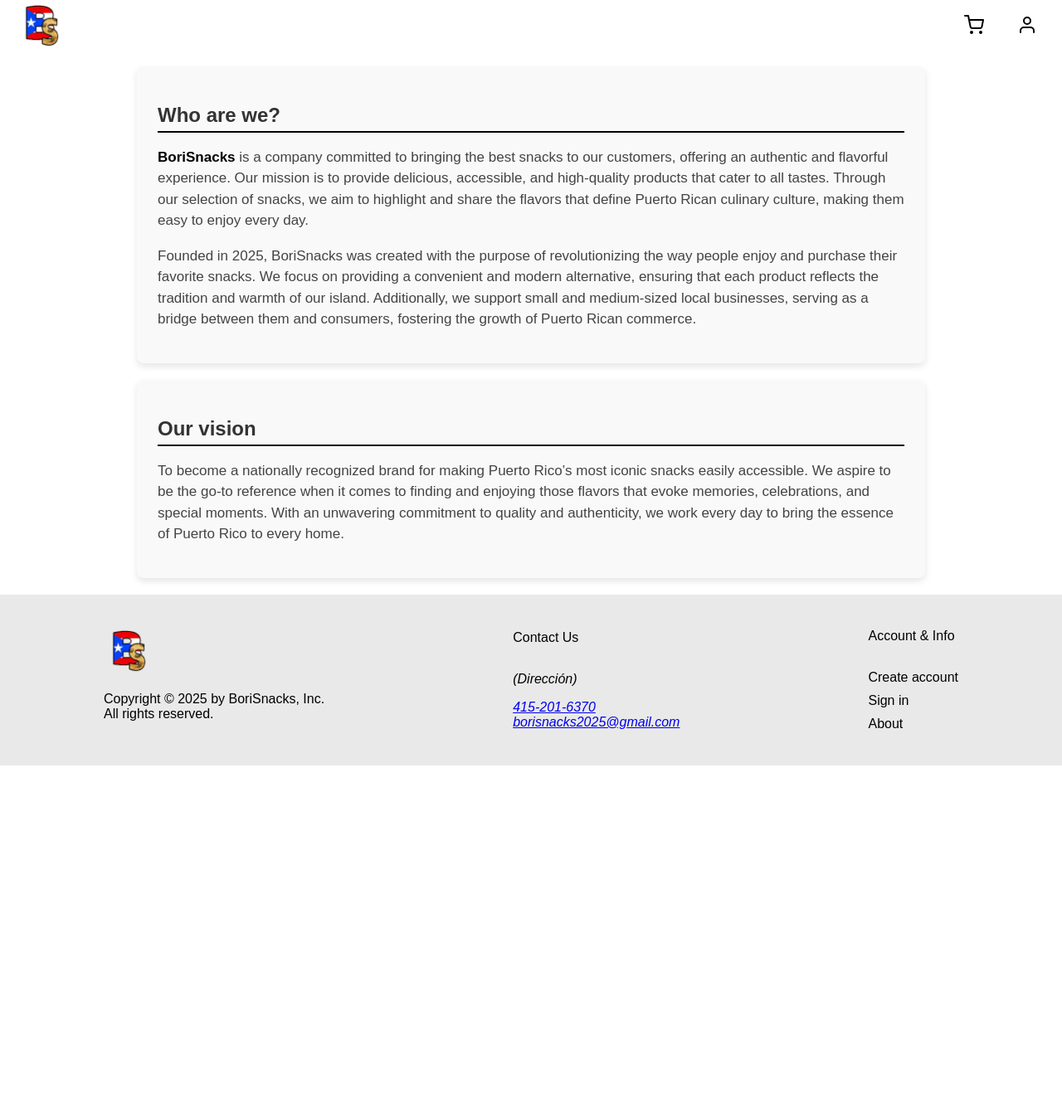
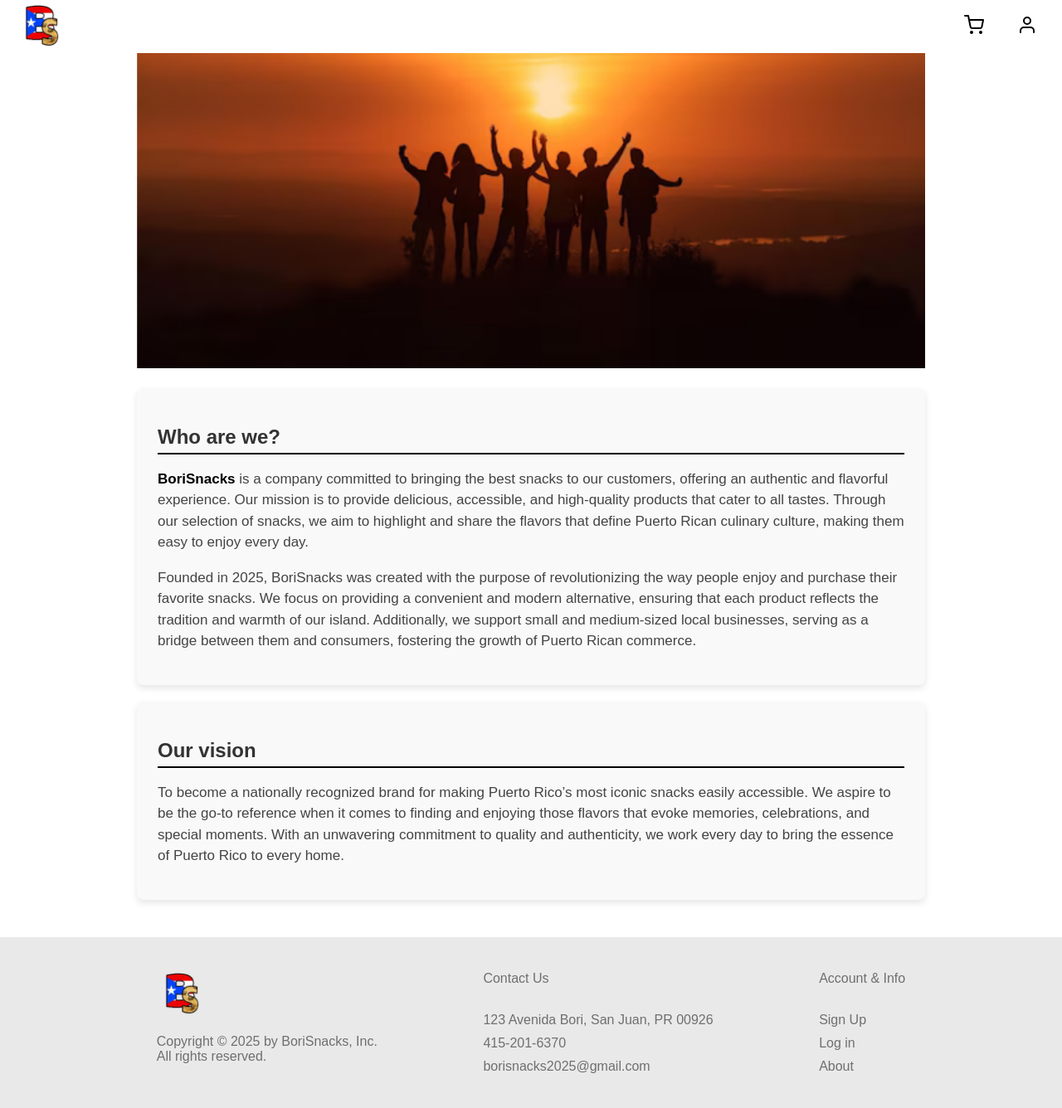
Before and after one commit to saulbruh/BoriSnacks, a Flask app: page /about in a window 1280 px wide. Shown: the whole page at 83% size. Before the commit the page ends 923 px from the top, so only its background shows below. Run offline with Flask 3, Linux system fonts and the light colour scheme.

Commit message:
commit de footer y de about us, algunos cambios al api de funcionalidad

```diff
--- a/app.py
+++ b/app.py
@@ -22,6 +22,11 @@ app.config['MAIL_PASSWORD'] = os.getenv('MAIL_PASSWORD')
 mail = Mail(app)
 serializer = URLSafeTimedSerializer(app.config['SECRET_KEY'])
 
+def check_logged_in():
+    if 'user_id' in session:
+        return redirect(url_for('usuario'))
+    return None
+
 @app.route('/')
 def index():
     conn = get_db_connection()
@@ -40,6 +45,10 @@ def index():
 
 @app.route('/registro', methods=['GET', 'POST'])
 def registro():
+    redirect_if_logged_in = check_logged_in()
+    if redirect_if_logged_in:
+        return redirect_if_logged_in
+
     if request.method == 'POST':
         nombre = request.form['nombre']
         apellido = request.form['apellido']
@@ -67,6 +76,10 @@ def registro():
 
 @app.route('/login', methods=['GET', 'POST'])
 def login():
+    redirect_if_logged_in = check_logged_in()
+    if redirect_if_logged_in:
+        return redirect_if_logged_in
+
     if request.method == 'POST':
         correo = request.form['correo']
         contraseña = request.form['contraseña']
--- a/static/styles/base.css
+++ b/static/styles/base.css
@@ -222,6 +222,10 @@ body {
 }
 
 /* About Us */
+.about {
+  padding-bottom: 25px;
+}
+
 .about-section {
   background-color: #f9f9f9;
   padding: 25px;
@@ -250,6 +254,20 @@ body {
   color: black;
 }
 
+.about-img-container {
+  display: flex;
+  flex-direction: column;
+  align-items: center;
+
+  /* margin: 20px auto; */
+}
+
+.about-img {
+  width: 950px; /* 100% del ancho de la ventana */
+  height: auto; /* 100% de la altura de la ventana */
+}
+
+/* Cart pop-up section */
 .cart-popup {
   display: none;
   position: fixed;
@@ -265,7 +283,6 @@ body {
   font-size: 16px;
 }
 
-
 /* Footer */
 .footer {
   display: flex;
@@ -273,18 +290,20 @@ body {
   justify-content: space-between;
   padding: 25px 125px;
   background-color: #e9e9e9;
+  color:#6f6f6f;
 }
 
 .footer-blocks {
   display: flex;
   flex-direction: column;
+  margin: auto;
 }
 
 .footer-links {
   display: flex;
   flex-direction: column;
   list-style: none;
-  margin-left: auto;
+  /* margin-left: auto; */
   padding: 0px;
   gap: 10px;
 }
@@ -294,3 +313,15 @@ body {
   color: inherit; /* Hereda el color del texto padre */
   text-decoration: none; /* Elimina el subrayado */
 }
+
+
+.phone-email {
+  display: flex;
+  flex-direction: column;
+  /* column-gap: 0.5px; */
+}
+
+.phone-email a {
+  color: inherit;
+  text-decoration: none;
+}
--- a/templates/about.html
+++ b/templates/about.html
@@ -5,6 +5,12 @@
 {% endblock %}
 
 {% block body %}
+<div class="about">
+  <div class="about-img-container">
+    <div>
+      <img src="{{ url_for('static', filename='images/aboutbanner.png') }}" alt="Group of people" class="about-img">
+    </div>
+  </div>
   <div class="about-section">
     <h2 class="about-title">Who are we?</h2>
     <p class="about-text"><strong>BoriSnacks</strong> is a company committed to bringing the best snacks to our customers, offering an authentic and flavorful experience. Our mission is to provide delicious, accessible, and high-quality products that cater to all tastes. Through our selection of snacks, we aim to highlight and share the flavors that define Puerto Rican culinary culture, making them easy to enjoy every day.</p>
@@ -16,4 +22,5 @@
     <h2 class="about-title">Our vision</h2>
     <p class="about-text">To become a nationally recognized brand for making Puerto Rico’s most iconic snacks easily accessible. We aspire to be the go-to reference when it comes to finding and enjoying those flavors that evoke memories, celebrations, and special moments. With an unwavering commitment to quality and authenticity, we work every day to bring the essence of Puerto Rico to every home.</p>
   </div>
+</div>
 {% endblock %}
--- a/templates/base.html
+++ b/templates/base.html
@@ -60,20 +60,22 @@
 
       <div class="footer-blocks">
         <p>Contact Us</p>
-        <address>
-          <p>(Dirección)</p>
-          <p>
+          <ul class="footer-links">
+            <li>123 Avenida Bori, San Juan, PR 00926</li>
+            <li><a href="tel:415-201-6370">415-201-6370</a></li>
+            <li><a href="mailto:borisnacks2025@gmail.com">borisnacks2025@gmail.com</a></li>
+          </ul>
+          <!-- <p class="phone-email">
             <a href="tel:415-201-6370">415-201-6370</a><br/>
             <a href="mailto:borisnacks2025@gmail.com">borisnacks2025@gmail.com</a>
-          </p>
-        </address>
+          </p> -->
       </div>
 
       <div class="footer-blocks">
         <p>Account & Info</p>
           <ul class="footer-links">
-            <li><a href="/registro">Create account</a></li>
-            <li><a href="/login">Sign in</a></li>
+            <li><a href="/registro">Sign Up</a></li>
+            <li><a href="/login">Log in</a></li>
             <li><a href="/about">About</a></li>
           </ul>
       </div>
```
Lines whose indentation alone changed are shown as unchanged.
